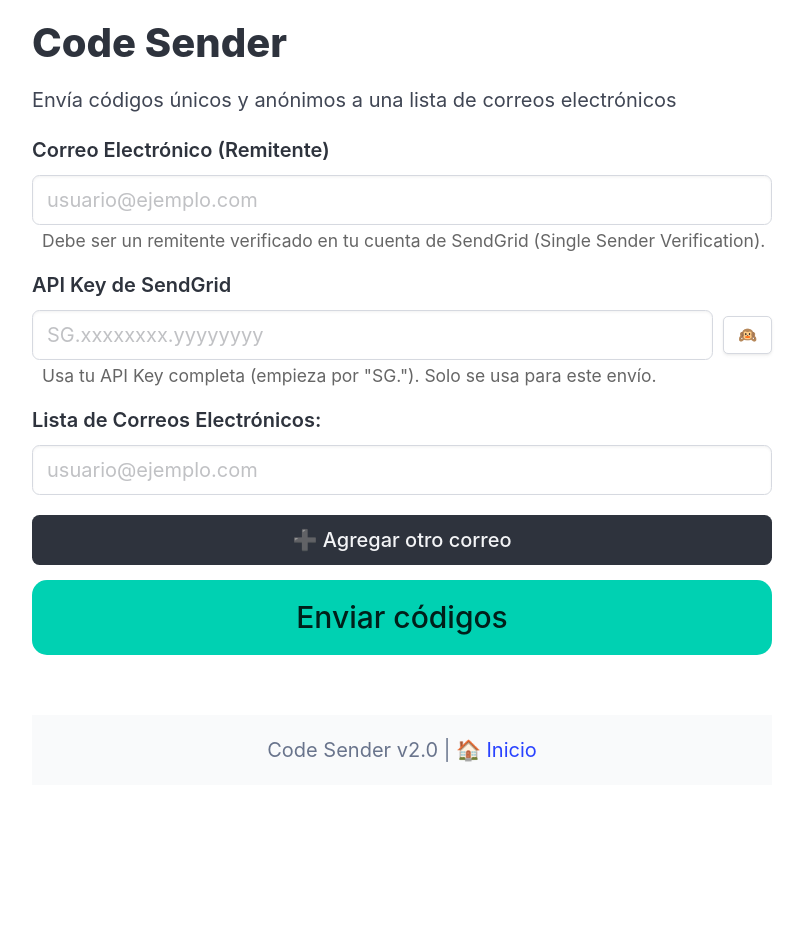
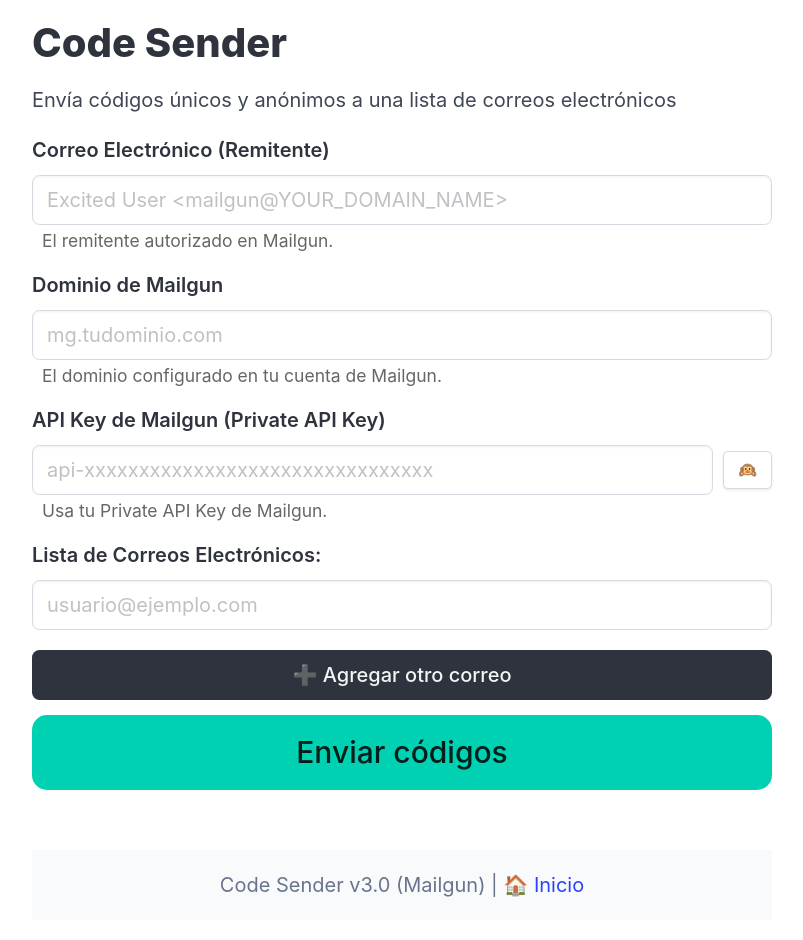
Before and after one commit to isaaleonardo/code_sender, a Flask app: page / in a window 1280 px wide. Shown: the whole page, without its empty margins (238-1041 px from the left). Before the commit the page ends 762 px from the top, so only its background shows below. Run offline with Flask 3, Linux system fonts and the light colour scheme.

Commit message:
feat: migrate email service from SendGrid to Mailgun (v3.0)

```diff
--- a/app.py
+++ b/app.py
@@ -1,6 +1,5 @@
 from flask import Flask, render_template, request, redirect, url_for
-from sendgrid import SendGridAPIClient
-from sendgrid.helpers.mail import Mail
+import requests
 import secrets
 import string
 import random
@@ -25,10 +24,14 @@
     emails = [x for x in emails if x and not (x in seen or seen.add(x))]
     return emails
 
-def send_emails(api_key, sender_email, emails, codes):
+def send_emails(api_key, domain, sender_email, emails, codes):
     api_key = api_key.strip()
+    domain = domain.strip()
     sender_email = sender_email.strip()
-    sg = SendGridAPIClient(api_key)
+
+    # Mailgun API URL
+    url = f"https://api.mailgun.net/v3/{domain}/messages"
+    auth = ("api", api_key)
 
     errors = []
     successes = []
@@ -43,24 +46,21 @@
     for email, code in zip(emails, codes):
         html_customed = html_template.format(code=code)
 
-        message = Mail(
-            from_email=sender_email,
-            to_emails=email,
-            subject='Tu código de participación único',
-            html_content=html_customed
-        )
+        data = {
+            "from": sender_email,
+            "to": email,
+            "subject": "Tu código de participación único",
+            "html": html_customed
+        }
+
         try:
-            response = sg.send(message)
-            if response.status_code >= 200 and response.status_code < 300:
+            response = requests.post(url, auth=auth, data=data)
+            if response.status_code == 200:
                 successes.append(code)
             else:
-                errors.append(f"Error al enviar a {email}: Status {response.status_code}")
+                errors.append(f"Error al enviar a {email}: Status {response.status_code} - {response.text}")
         except Exception as e:
-            # Intentar obtener más detalles del error si es posible
-            error_msg = str(e)
-            if hasattr(e, 'body'):
-                error_msg = f"{e.body}"
-            errors.append(f"Error al enviar a {email}: {error_msg}")
+            errors.append(f"Error al enviar a {email}: {e}")
 
     random.shuffle(successes)
     return {'successes': successes, 'errors': errors}
@@ -68,9 +68,10 @@
 @app.route("/", methods=["GET", "POST"])
 def index():
     if request.method == "POST":
-        print("DEBUG: Processing POST request in / route (V2)")
+        print("DEBUG: Processing POST request in / route (Mailgun V3)")
         sender_email = request.form.get("sender_email")
         api_key = request.form.get("api_key")
+        domain = request.form.get("domain")
         email_list = request.form.get("email_list")
 
         if not sender_email:
@@ -78,6 +79,9 @@
 
         if not api_key:
             return render_template("index.html", error="La API Key es requerida")
+
+        if not domain:
+            return render_template("index.html", error="El dominio de Mailgun es requerido")
 
         if not email_list:
             return render_template("index.html", error="La lista de emails es requerida")
@@ -88,7 +92,7 @@
             return render_template("index.html", error="No se encontraron emails válidos")
 
         codes = [generate_secure_code() for _ in emails]
-        result = send_emails(api_key, sender_email, emails, codes)
+        result = send_emails(api_key, domain, sender_email, emails, codes)
 
         successes = result['successes']
         errors = result['errors']
--- a/requirements.txt
+++ b/requirements.txt
@@ -1,3 +1,3 @@
 Flask
-sendgrid
+requests
 gunicorn
--- a/templates/base.html
+++ b/templates/base.html
@@ -35,7 +35,7 @@
         {% block content %}{% endblock %}
         <footer class="footer mt-6 py-4">
             <div class="content has-text-centered has-text-grey">
-                <p>Code Sender v2.0 | <a href="/">🏠 Inicio</a></p>
+                <p>Code Sender v3.0 (Mailgun) | <a href="/">🏠 Inicio</a></p>
             </div>
         </footer>
         </div>
--- a/templates/index.html
+++ b/templates/index.html
@@ -18,18 +18,26 @@
     <div class="field">
         <label class="label">Correo Electrónico (Remitente)</label>
         <div class="control">
-            <input class="input" type="email" name="sender_email" placeholder="usuario@ejemplo.com" required>
+            <input class="input" type="email" name="sender_email" placeholder="Excited User <mailgun@YOUR_DOMAIN_NAME>" required>
         </div>
-        <small style="color: #666; margin-left: 10px;">Debe ser un remitente verificado en tu cuenta de SendGrid (Single Sender Verification).</small>
+        <small style="color: #666; margin-left: 10px;">El remitente autorizado en Mailgun.</small>
     </div>
 
     <div class="field">
-        <label class="label">API Key de SendGrid</label>
+        <label class="label">Dominio de Mailgun</label>
+        <div class="control">
+            <input class="input" type="text" name="domain" placeholder="mg.tudominio.com" required>
+        </div>
+        <small style="color: #666; margin-left: 10px;">El dominio configurado en tu cuenta de Mailgun.</small>
+    </div>
+
+    <div class="field">
+        <label class="label">API Key de Mailgun (Private API Key)</label>
         <div class="control is-flex is-align-items-center">
-            <input class="input" type="password" name="api_key" id="api-key" placeholder="SG.xxxxxxxx.yyyyyyyy" required>
+            <input class="input" type="password" name="api_key" id="api-key" placeholder="api-xxxxxxxxxxxxxxxxxxxxxxxxxxxxxxxx" required>
             <button class="button is-small ml-2" id="toggle-password" type="button" title="Mostrar/ocultar">🙉</button>
         </div>
-        <small style="color: #666; margin-left: 10px;">Usa tu API Key completa (empieza por "SG."). Solo se usa para este envío.</small>
+        <small style="color: #666; margin-left: 10px;">Usa tu Private API Key de Mailgun.</small>
     </div>
 
     <div class="field">
```
